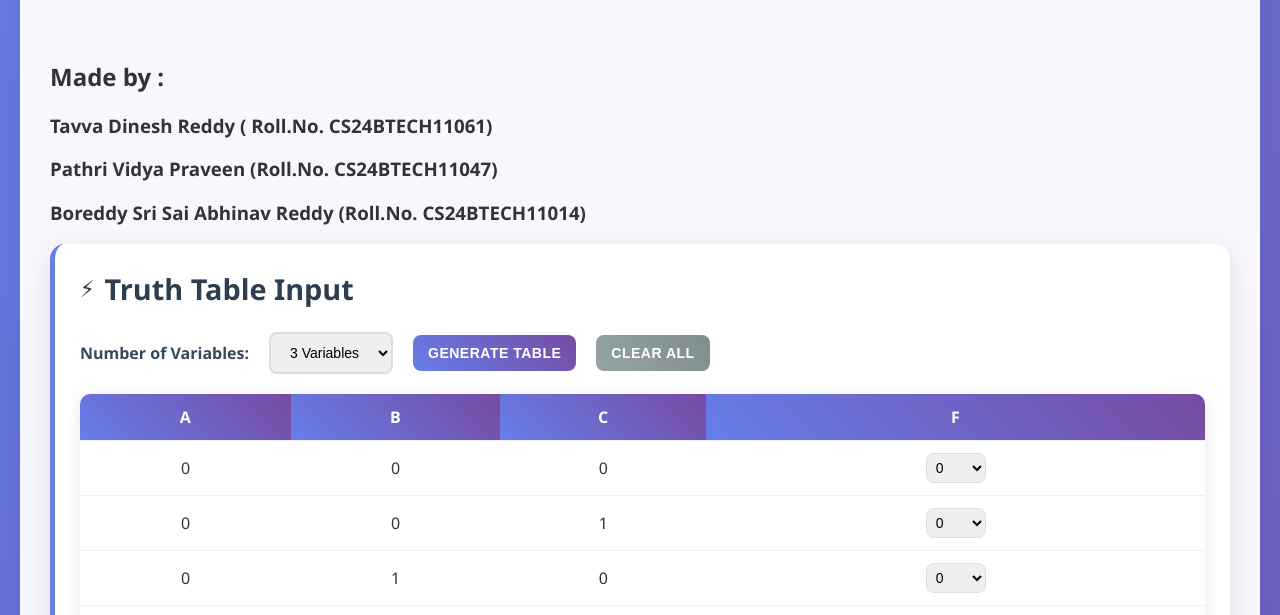
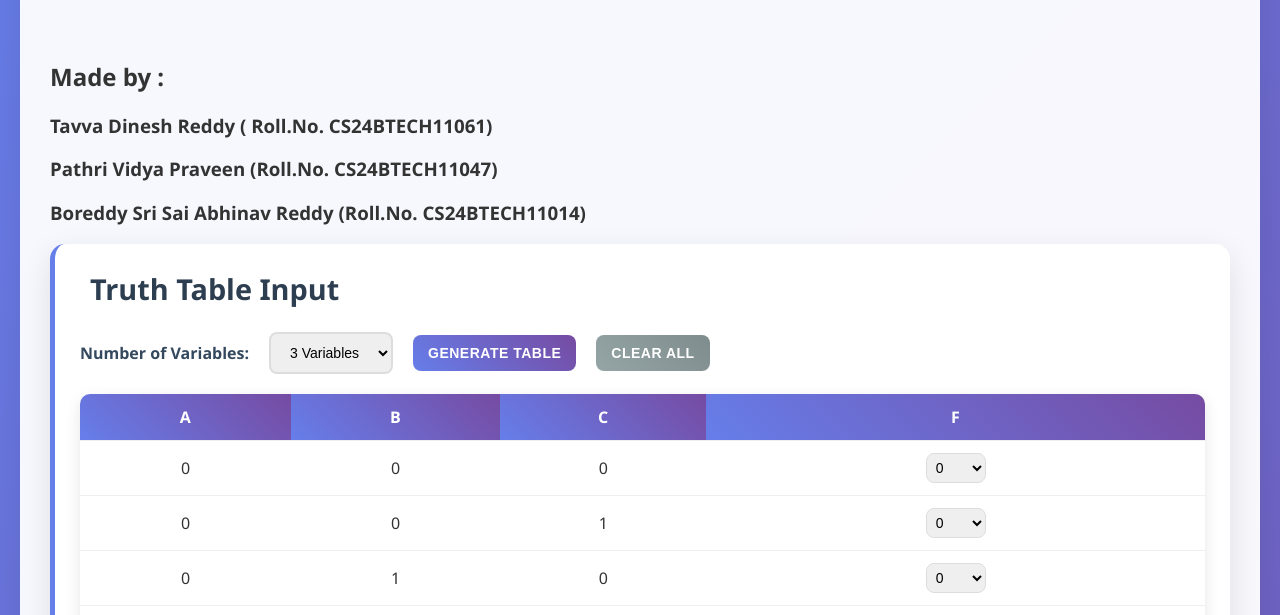
Before and after one commit to dineshtavva23/kmap_converter, a plain HTML site: page index.html in a window 1280 px wide. Shown: the part 154-769 px from the top of the page. Drawn offline with nearby package versions, Linux system fonts and the light colour scheme.

Commit message:
Update index.html

```diff
--- a/index.html
+++ b/index.html
@@ -59,7 +59,7 @@
         }
 
         .section h2::before {
-            content: "⚡";
+            content: "";
             font-size: 0.8em;
         }
 
```
